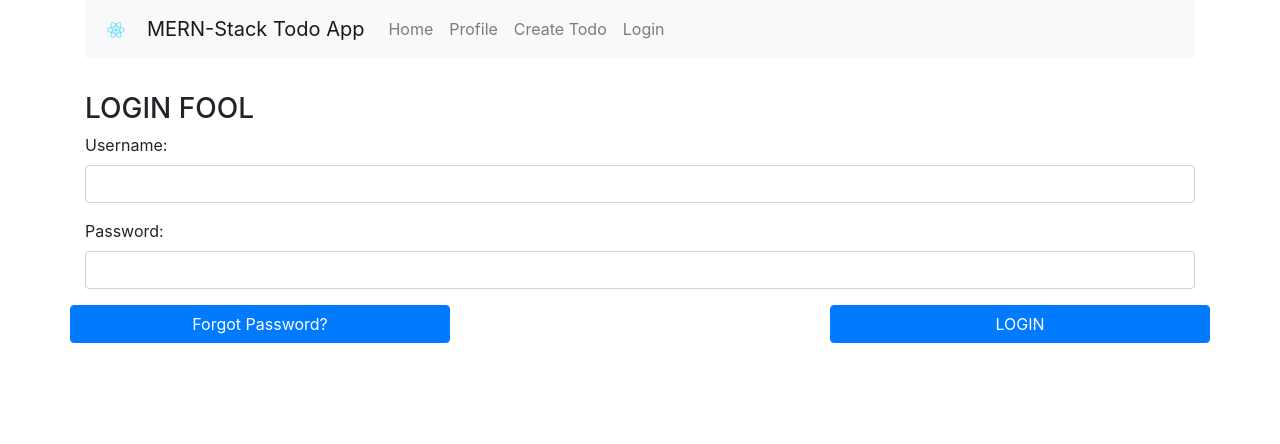
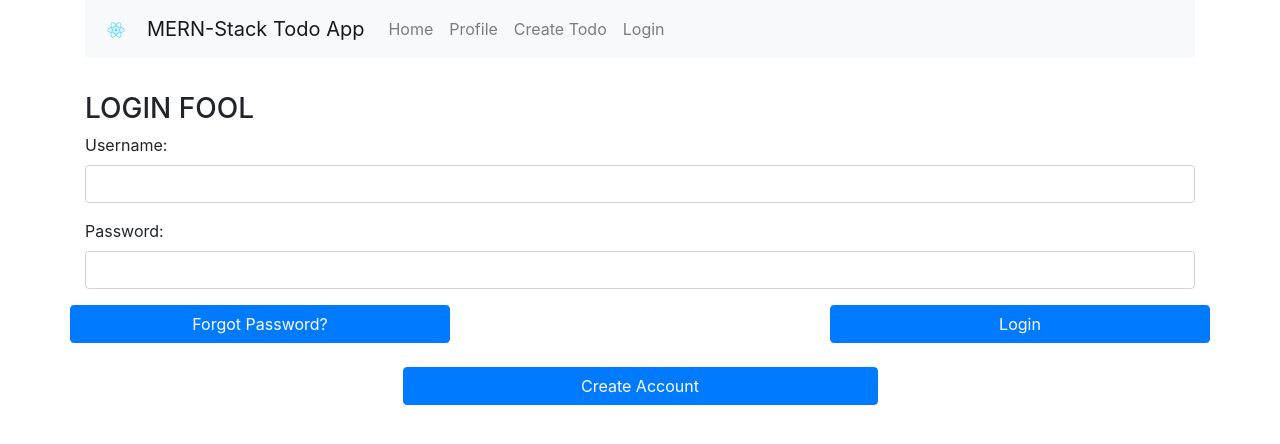
Before and after one commit to emccarroll/CatRatMatSocket, a React (Create React App) app in the folder FrontendProj/312project/: page /login in a window 1280 px wide. Shown: the top 444 px of the page. Built offline with nearby package versions, Linux system fonts and the light colour scheme.

Commit message:
changed stuff around

```diff
--- a/FrontendProj/312project/src/components/create-login.component.js
+++ b/FrontendProj/312project/src/components/create-login.component.js
@@ -62,12 +62,20 @@ export default class CreateLogin extends Component {
                             <button className="col-4 btn btn-primary" type="button">
                                 Forgot Password?
                             </button>
-                            <div className="col-4" >
+                            <div className="col"></div>
 
-                            </div>
+
                             <button className="col-4 btn btn-primary" type="button">
-                                LOGIN
+                                Login
                             </button>
+                        </div>
+                        <br></br>
+                        <div className="row">
+                            <div className="col"></div>
+                            <button className="col-5 btn btn-primary" type="button">
+                                Create Account
+                            </button>
+                            <div className="col"></div>
                         </div>
                     </div>
 
```
